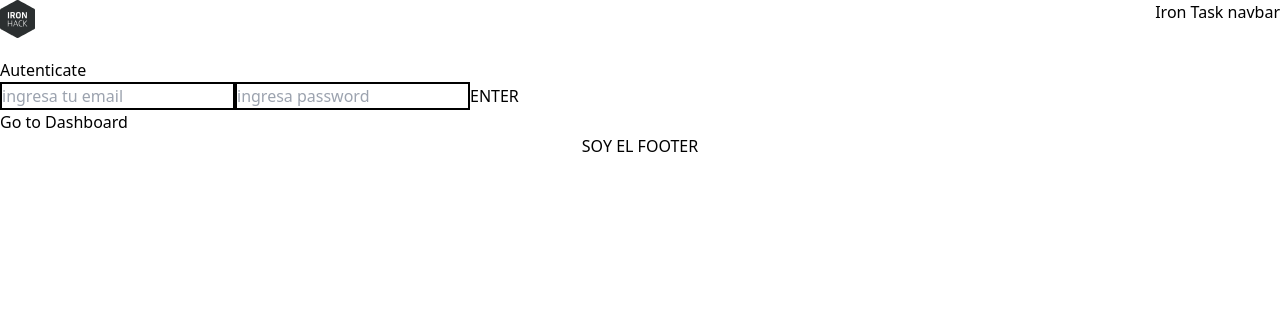
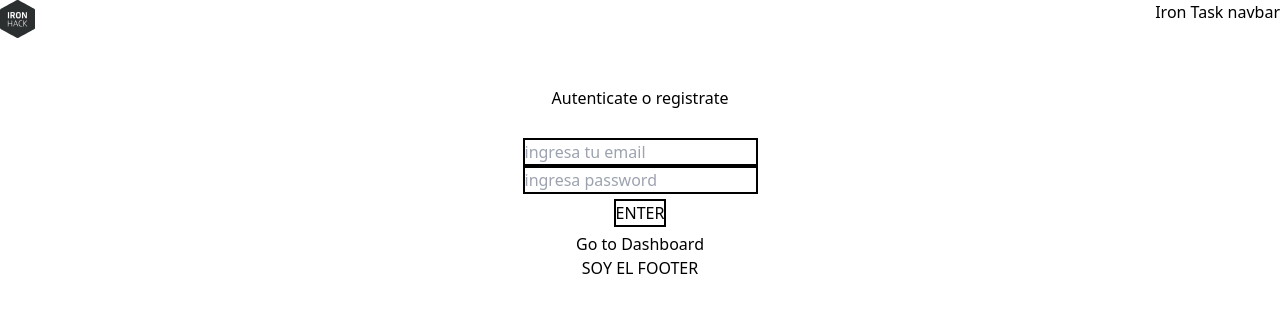
Before and after one commit to LionelSebastian/IronHack-Final-Project, a Vue app: page / in a window 1280 px wide. Shown: the top 312 px of the page. Built offline with nearby package versions, Linux system fonts and the light colour scheme.

Commit message:
Added => Desuign auh and dashboard

```diff
--- a/src/components/tasks.vue
+++ b/src/components/tasks.vue
@@ -15,7 +15,11 @@
         <tbody>
           <tr>
             <th>  {{ userStore.user.email }} </th>
-            <th><div v-for="(task, index) in tasksStore.tasks"> {{ tasksStore.tasks[index].title }}</div></th>
+            <th>
+              <ul v-for="(task) in tasksStore.tasks">
+                <li v-if="taks.status == 1 ">{{ task.title }}></li>
+              </ul>
+            </th>
             <th>aca irian status 2</th>
             <th>Aca irian status 3</th>
             <th> {{ tasksStore.tasks }}</th>
--- a/src/views/Auth.vue
+++ b/src/views/Auth.vue
@@ -1,14 +1,22 @@
 <template>
     <navbar/>
-    Autenticate
-    <form @submit.prevent = "login()" >
+
+    <body class="text-center">
+
+    <h1 class="p-7">Autenticate o registrate</h1>
+
+    <form class ="mx-auto text-center" @submit.prevent = "login()" >
         <input type="email" placeholder="ingresa tu email" v-model="user" class="">
+        <br/>
         <input type="text" placeholder="ingresa password" v-model="password">
+        <br/>
         <button type="submit">ENTER</button>
     </form>
 
     <RouterLink to="/Dashboard">Go to Dashboard</RouterLink>
+    </body>
     <foot/>
+
 </template>
 
 <script>
@@ -42,4 +50,8 @@ export default{
     input{
         border: solid 2px black
     }
+    button{
+        border: solid 2px black;
+        margin: 5px;
+    }
 </style>
```
